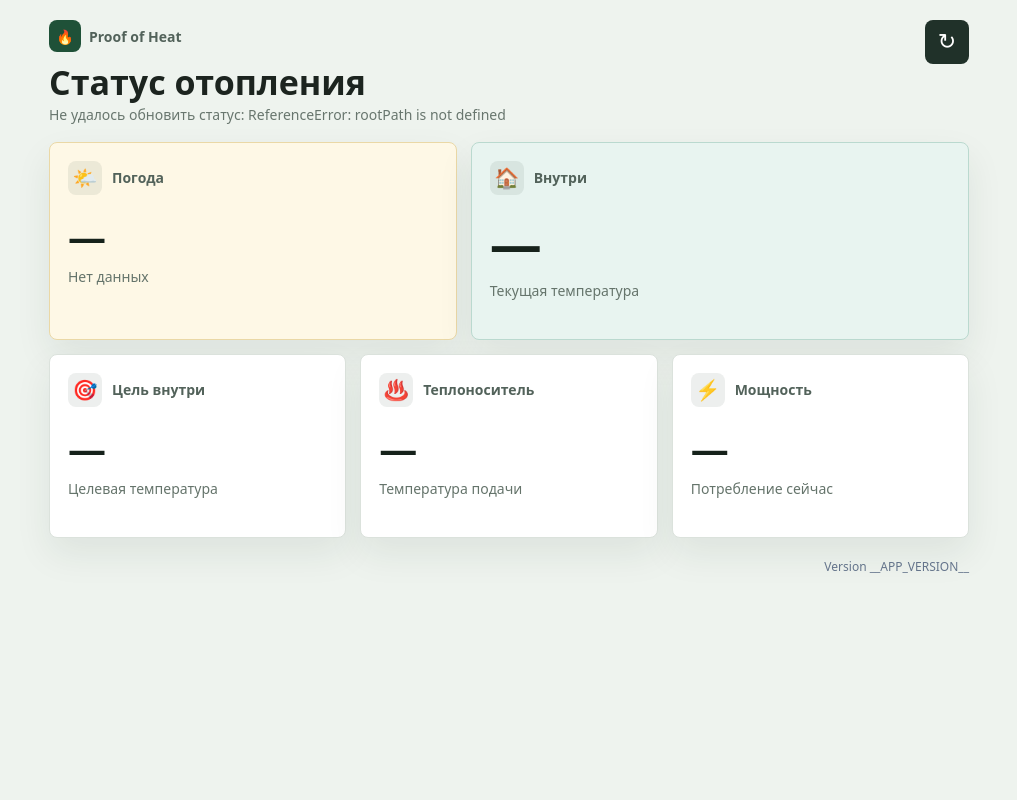
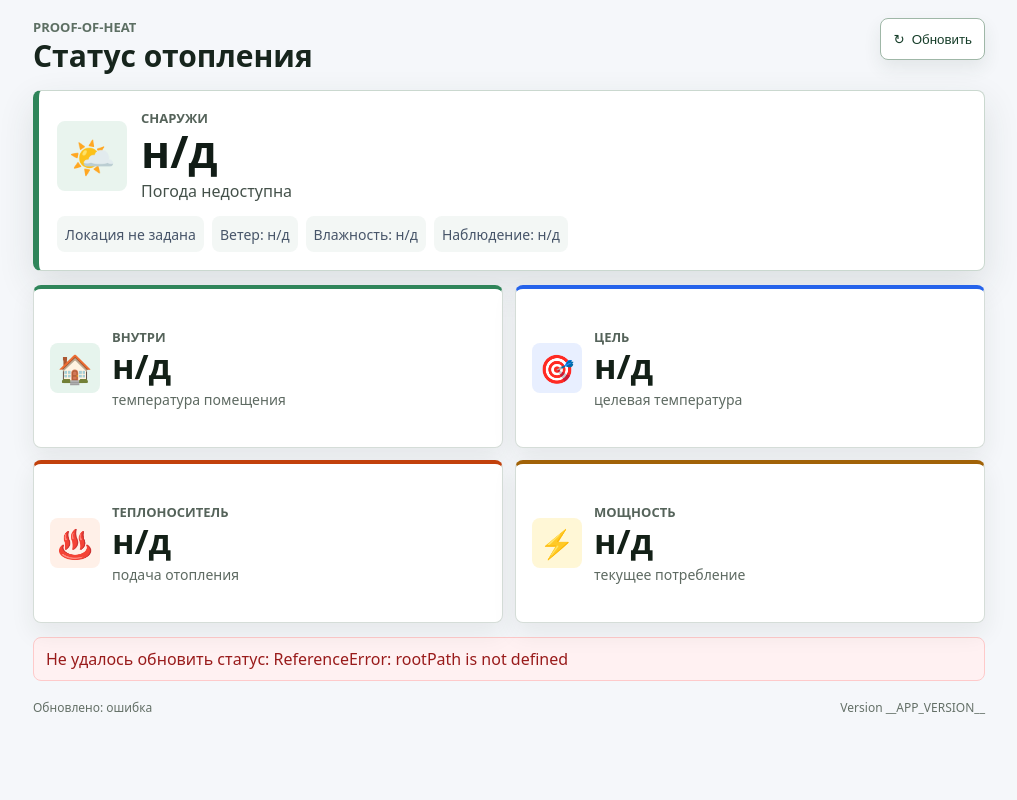
Before and after one commit to iaon/proof-of-heat, a Python web app: template proof_of_heat/templates/status_page.html in a window 1280 px wide. Shown: the whole page, without its empty margins (131-1148 px from the left). Run offline with Jinja, Linux system fonts and the light colour scheme; the template is opened without the code that fills it, so the values that code supplies are empty.

Commit message:
status page (resulting)

```diff
--- a/proof_of_heat/static/css/status_page.css
+++ b/proof_of_heat/static/css/status_page.css
@@ -1,197 +1,295 @@
 .status-body {
     margin: 0;
     min-height: 100vh;
-    color: #1c241f;
-    background: #eef3ee;
+    color: #18221d;
+    background: #f5f7fa;
 }
 
-.status-shell {
-    width: min(960px, 100%);
+.status-page {
     box-sizing: border-box;
+    width: min(100%, 980px);
     margin: 0 auto;
-    padding: 20px;
+    padding: 18px 14px 26px;
 }
 
 .status-header {
     display: flex;
     align-items: flex-start;
     justify-content: space-between;
-    gap: 16px;
+    gap: 14px;
     margin-bottom: 18px;
 }
 
-.brand-row {
-    display: inline-flex;
-    align-items: center;
-    gap: 8px;
-    color: #52625a;
-    font-size: 14px;
+.status-kicker {
+    margin: 0 0 4px;
+    color: #5d6f63;
+    font-size: 13px;
     font-weight: 700;
-}
-
-.brand-icon {
-    display: inline-grid;
-    place-items: center;
-    width: 32px;
-    height: 32px;
-    border-radius: 8px;
-    background: #1f5138;
+    letter-spacing: 0;
+    text-transform: uppercase;
 }
 
 .status-header h1 {
-    margin: 12px 0 4px;
-    font-size: 34px;
+    margin: 0;
+    color: #17251d;
+    font-size: 30px;
     line-height: 1.08;
     letter-spacing: 0;
 }
 
-.status-updated {
+.status-refresh {
+    display: inline-flex;
+    align-items: center;
+    gap: 7px;
+    flex: 0 0 auto;
+    min-height: 42px;
+    padding: 9px 12px;
+    border: 1px solid #9fb7a7;
+    border-radius: 8px;
+    color: #163d29;
+    background: #ffffff;
+    box-shadow: 0 8px 18px rgba(48, 70, 55, 0.09);
+}
+
+.status-refresh:disabled,
+.status-refresh.is-loading {
+    cursor: wait;
+    opacity: 0.72;
+}
+
+.weather-panel {
+    display: grid;
+    grid-template-columns: auto 1fr;
+    gap: 14px;
+    align-items: center;
+    margin-bottom: 14px;
+    padding: 18px;
+    border: 1px solid #cad8cf;
+    border-left: 6px solid #2f855a;
+    border-radius: 8px;
+    background: #ffffff;
+    box-shadow: 0 14px 36px rgba(38, 61, 46, 0.12);
+}
+
+.weather-icon {
+    display: grid;
+    place-items: center;
+    width: 70px;
+    height: 70px;
+    border-radius: 8px;
+    background: #e9f4ee;
+    font-size: 38px;
+}
+
+.weather-main {
+    min-width: 0;
+}
+
+.panel-label,
+.card-label {
     margin: 0;
-    color: #68766e;
+    color: #55635a;
+    font-size: 13px;
+    font-weight: 700;
+    letter-spacing: 0;
+    text-transform: uppercase;
+}
+
+.weather-value {
+    margin-top: 2px;
+    color: #111c16;
+    font-size: 44px;
+    font-weight: 780;
+    line-height: 1;
+    letter-spacing: 0;
+}
+
+.weather-summary {
+    margin: 7px 0 0;
+    color: #44514a;
+    font-size: 16px;
+}
+
+.weather-extra {
+    grid-column: 1 / -1;
+    display: flex;
+    flex-wrap: wrap;
+    gap: 8px;
+    color: #475569;
     font-size: 14px;
 }
 
-.refresh-button {
-    display: inline-grid;
-    place-items: center;
-    flex: 0 0 auto;
-    width: 44px;
-    height: 44px;
-    padding: 0;
+.weather-extra span {
+    display: inline-flex;
+    min-height: 28px;
+    align-items: center;
+    padding: 4px 8px;
     border-radius: 8px;
-    background: #203129;
-    color: #ffffff;
-    font-size: 22px;
-    line-height: 1;
-}
-
-.refresh-button.is-loading {
-    opacity: 0.72;
+    background: #f3f7f5;
+    overflow-wrap: anywhere;
 }
 
 .status-grid {
     display: grid;
-    gap: 14px;
+    grid-template-columns: repeat(2, minmax(0, 1fr));
+    gap: 12px;
 }
 
-.status-grid-main {
-    grid-template-columns: minmax(0, 0.9fr) minmax(0, 1.1fr);
-    margin-bottom: 14px;
+.status-card {
+    display: grid;
+    grid-template-columns: auto 1fr;
+    gap: 12px;
+    min-height: 126px;
+    align-items: center;
+    padding: 16px;
+    border: 1px solid #d5ddd8;
+    border-radius: 8px;
+    background: #ffffff;
+    box-shadow: 0 10px 24px rgba(39, 51, 44, 0.08);
 }
 
-.status-grid-secondary {
-    grid-template-columns: repeat(3, minmax(0, 1fr));
+.card-icon {
+    display: grid;
+    place-items: center;
+    width: 50px;
+    height: 50px;
+    border-radius: 8px;
+    font-size: 28px;
 }
 
-.status-tile {
-    min-height: 170px;
-    box-sizing: border-box;
-    padding: 18px;
-    border: 1px solid #dbe2dc;
-    border-radius: 8px;
-    background: #ffffff;
-    box-shadow: 0 16px 36px rgba(31, 49, 41, 0.08);
-}
-
-.status-tile-weather {
-    background: #fef8e6;
-    border-color: #ead8a6;
-}
-
-.status-tile-indoor {
-    background: #e8f4f0;
-    border-color: #bad9cf;
-}
-
-.tile-head {
-    display: flex;
-    align-items: center;
-    gap: 10px;
-    min-height: 34px;
-}
-
-.tile-icon {
-    display: inline-grid;
-    place-items: center;
-    width: 34px;
-    height: 34px;
-    border-radius: 8px;
-    background: rgba(32, 49, 41, 0.08);
-    font-size: 20px;
-}
-
-.tile-label {
-    color: #52625a;
-    font-size: 14px;
-    font-weight: 800;
-}
-
-.tile-value {
-    margin-top: 22px;
-    color: #16221b;
-    font-size: 38px;
-    font-weight: 850;
-    line-height: 1;
+.card-value {
+    margin-top: 3px;
+    color: #132017;
+    font-size: 34px;
+    font-weight: 760;
+    line-height: 1.05;
     letter-spacing: 0;
-    white-space: nowrap;
-}
-
-.tile-value-large {
-    font-size: 52px;
-}
-
-.tile-meta {
-    min-height: 40px;
-    margin-top: 12px;
-    color: #65746b;
-    font-size: 14px;
-    line-height: 1.45;
     overflow-wrap: anywhere;
 }
 
-.status-footer {
-    width: min(960px, 100%);
-    box-sizing: border-box;
-    margin: 0 auto;
-    padding: 0 20px 20px;
+.card-note {
+    margin: 7px 0 0;
+    color: #5e6a62;
+    font-size: 14px;
+    line-height: 1.25;
+    overflow-wrap: anywhere;
 }
 
-@media (max-width: 760px) {
-    .status-shell {
-        padding: 16px;
+.accent-room {
+    border-top: 4px solid #2f855a;
+}
+
+.accent-room .card-icon {
+    background: #e6f4ed;
+}
+
+.accent-target {
+    border-top: 4px solid #2563eb;
+}
+
+.accent-target .card-icon {
+    background: #e8efff;
+}
+
+.accent-supply {
+    border-top: 4px solid #c2410c;
+}
+
+.accent-supply .card-icon {
+    background: #fff0e8;
+}
+
+.accent-power {
+    border-top: 4px solid #a16207;
+}
+
+.accent-power .card-icon {
+    background: #fff7d6;
+}
+
+.status-error {
+    margin: 14px 0 0;
+    padding: 10px 12px;
+    border: 1px solid #fecaca;
+    border-radius: 8px;
+    color: #991b1b;
+    background: #fff1f2;
+}
+
+.status-error[hidden] {
+    display: none;
+}
+
+.status-footer {
+    display: flex;
+    justify-content: space-between;
+    gap: 12px;
+    margin-top: 18px;
+    color: #647067;
+    font-size: 12px;
+}
+
+@media (max-width: 720px) {
+    .status-page {
+        padding: 14px 10px 22px;
+    }
+
+    .status-header {
+        align-items: stretch;
+        flex-direction: column;
     }
 
     .status-header h1 {
-        font-size: 30px;
+        font-size: 27px;
     }
 
-    .status-grid-main,
-    .status-grid-secondary {
+    .status-refresh {
+        justify-content: center;
+        width: 100%;
+    }
+
+    .weather-panel {
+        padding: 14px;
+    }
+
+    .weather-icon {
+        width: 58px;
+        height: 58px;
+        font-size: 32px;
+    }
+
+    .weather-value {
+        font-size: 38px;
+    }
+
+    .status-grid {
         grid-template-columns: 1fr;
     }
 
-    .status-tile {
-        min-height: 148px;
-        padding: 16px;
+    .status-card {
+        min-height: 112px;
     }
 
-    .tile-value,
-    .tile-value-large {
-        font-size: 42px;
+    .card-value {
+        font-size: 31px;
     }
 }
 
 @media (max-width: 380px) {
-    .status-header {
-        gap: 10px;
+    .weather-panel {
+        grid-template-columns: 1fr;
     }
 
-    .status-header h1 {
-        font-size: 26px;
+    .weather-icon {
+        width: 52px;
+        height: 52px;
     }
 
-    .tile-value,
-    .tile-value-large {
+    .weather-value {
         font-size: 34px;
     }
+
+    .card-value {
+        font-size: 28px;
+    }
 }
--- a/proof_of_heat/static/js/status_page.js
+++ b/proof_of_heat/static/js/status_page.js
@@ -1,20 +1,38 @@
 const apiUrl = (path) => `${rootPath}${path}`;
 const refreshMs = 15000;
 
-const els = {
-    refresh: document.getElementById("status-refresh"),
-    updated: document.getElementById("status-updated"),
-    weatherIcon: document.getElementById("weather-icon"),
-    weatherValue: document.getElementById("weather-value"),
-    weatherMeta: document.getElementById("weather-meta"),
-    indoorValue: document.getElementById("indoor-value"),
-    indoorMeta: document.getElementById("indoor-meta"),
-    targetValue: document.getElementById("target-value"),
-    targetMeta: document.getElementById("target-meta"),
-    supplyValue: document.getElementById("supply-value"),
-    supplyMeta: document.getElementById("supply-meta"),
-    powerValue: document.getElementById("power-value"),
-    powerMeta: document.getElementById("power-meta"),
+const refreshButton = document.getElementById("status-refresh");
+const errorEl = document.getElementById("status-error");
+
+const weatherCodes = {
+    0: ["☀️", "Ясно"],
+    1: ["🌤️", "Преимущественно ясно"],
+    2: ["⛅", "Переменная облачность"],
+    3: ["☁️", "Пасмурно"],
+    45: ["🌫️", "Туман"],
+    48: ["🌫️", "Изморозь"],
+    51: ["🌦️", "Слабая морось"],
+    53: ["🌦️", "Морось"],
+    55: ["🌧️", "Сильная морось"],
+    56: ["🌧️", "Ледяная морось"],
+    57: ["🌧️", "Сильная ледяная морось"],
+    61: ["🌧️", "Небольшой дождь"],
+    63: ["🌧️", "Дождь"],
+    65: ["🌧️", "Сильный дождь"],
+    66: ["🌧️", "Ледяной дождь"],
+    67: ["🌧️", "Сильный ледяной дождь"],
+    71: ["🌨️", "Небольшой снег"],
+    73: ["🌨️", "Снег"],
+    75: ["❄️", "Сильный снег"],
+    77: ["❄️", "Снежные зерна"],
+    80: ["🌦️", "Кратковременный дождь"],
+    81: ["🌧️", "Ливень"],
+    82: ["⛈️", "Сильный ливень"],
+    85: ["🌨️", "Снегопад"],
+    86: ["❄️", "Сильный снегопад"],
+    95: ["⛈️", "Гроза"],
+    96: ["⛈️", "Гроза с градом"],
+    99: ["⛈️", "Сильная гроза с градом"],
 };
 
 const numberFormatter = new Intl.NumberFormat("ru-RU", {
@@ -25,29 +43,52 @@ const wattsFormatter = new Intl.NumberFormat("ru-RU", {
     maximumFractionDigits: 0,
 });
 
-function isNumber(value) {
-    return typeof value === "number" && Number.isFinite(value);
+function setText(id, value) {
+    const element = document.getElementById(id);
+    if (element) {
+        element.textContent = value;
+    }
+}
+
+function asNumber(value) {
+    if (value === null || value === undefined || value === "") {
+        return null;
+    }
+    const number = Number(value);
+    return Number.isFinite(number) ? number : null;
+}
+
+function formatNumber(value, maximumFractionDigits = 1) {
+    const number = asNumber(value);
+    if (number === null) {
+        return "н/д";
+    }
+    return new Intl.NumberFormat("ru-RU", {
+        maximumFractionDigits,
+    }).format(number);
 }
 
 function formatTemp(value) {
-    return isNumber(value) ? `${numberFormatter.format(value)} °C` : "—";
+    const number = asNumber(value);
+    return number === null ? "н/д" : `${numberFormatter.format(number)} °C`;
 }
 
 function formatPower(value) {
-    if (!isNumber(value)) {
-        return "—";
+    const watts = asNumber(value);
+    if (watts === null) {
+        return ["н/д", "текущее потребление"];
     }
-    if (Math.abs(value) >= 1000) {
-        return `${numberFormatter.format(value / 1000)} кВт`;
+    if (Math.abs(watts) >= 1000) {
+        return [`${formatNumber(watts / 1000, 2)} кВт`, `${wattsFormatter.format(watts)} Вт`];
     }
-    return `${wattsFormatter.format(value)} Вт`;
+    return [`${wattsFormatter.format(watts)} Вт`, "текущее потребление"];
 }
 
 function formatDateTime(value) {
     if (!value) {
         return null;
     }
-    const date = typeof value === "number" ? new Date(value) : new Date(value);
+    const date = new Date(value);
     if (Number.isNaN(date.getTime())) {
         return null;
     }
@@ -69,29 +110,18 @@ function providerLabel(provider) {
     return provider || "погода";
 }
 
-function weatherIcon(code) {
-    if (!isNumber(code)) {
-        return "🌤️";
+function describeWeather(weather) {
+    if (!weather) {
+        return ["🌤️", "Погода недоступна"];
     }
-    if (code === 0) {
-        return "☀️";
+    const code = asNumber(weather.weather_code);
+    if (code !== null && weatherCodes[code]) {
+        return weatherCodes[code];
     }
-    if (code >= 1 && code <= 3) {
-        return "⛅";
+    if (asNumber(weather.temperature_c) !== null) {
+        return ["🌡️", "Текущие условия"];
     }
-    if (code === 45 || code === 48) {
-        return "🌫️";
-    }
-    if ((code >= 51 && code <= 67) || (code >= 80 && code <= 82)) {
-        return "🌧️";
-    }
-    if (code >= 71 && code <= 77) {
-        return "🌨️";
-    }
-    if (code >= 95) {
-        return "⛈️";
-    }
-    return "🌤️";
+    return ["🌤️", "Погода недоступна"];
 }
 
 function sourceText(source) {
@@ -105,75 +135,65 @@ function powerSourceText(sources) {
     return "Источник не выбран";
 }
 
-function weatherMetaText(weather) {
-    if (!weather) {
-        return "Нет данных";
-    }
-    if (weather.error) {
-        return `Ошибка: ${weather.error}`;
-    }
-    const parts = [];
-    if (weather.location_name) {
-        parts.push(weather.location_name);
-    }
-    if (isNumber(weather.humidity_percent)) {
-        parts.push(`влажность ${wattsFormatter.format(weather.humidity_percent)}%`);
-    }
-    if (isNumber(weather.wind_speed)) {
-        parts.push(`ветер ${numberFormatter.format(weather.wind_speed)} м/с`);
-    }
-    const observedAt = formatDateTime(weather.observed_at || weather.polled_at);
-    if (observedAt) {
-        parts.push(observedAt);
-    }
-    if (parts.length === 0) {
-        return providerLabel(weather.provider);
-    }
-    return `${providerLabel(weather.provider)} · ${parts.join(" · ")}`;
+function renderWeather(weather) {
+    const [icon, summary] = describeWeather(weather);
+    setText("weather-icon", icon);
+    setText("weather-temp", weather ? formatTemp(weather.temperature_c) : "н/д");
+    setText("weather-summary", weather?.error ? `Ошибка: ${weather.error}` : summary);
+
+    const location = weather?.location_name || "Локация не задана";
+    setText("weather-location", `${location} · ${providerLabel(weather?.provider)}`);
+
+    const windSpeed = asNumber(weather?.wind_speed);
+    setText("weather-wind", windSpeed === null ? "Ветер: н/д" : `Ветер: ${numberFormatter.format(windSpeed)} м/с`);
+
+    const humidity = asNumber(weather?.humidity_percent);
+    setText("weather-humidity", humidity === null ? "Влажность: н/д" : `Влажность: ${wattsFormatter.format(humidity)}%`);
+
+    const observedAt = formatDateTime(weather?.observed_at || weather?.polled_at);
+    setText("weather-observed", observedAt ? `Наблюдение: ${observedAt}` : "Наблюдение: н/д");
 }
 
-function updateStatus(data) {
-    const weather = data.weather || {};
-    els.weatherIcon.textContent = weatherIcon(weather.weather_code);
-    els.weatherValue.textContent = formatTemp(weather.temperature_c);
-    els.weatherMeta.textContent = weatherMetaText(weather);
+function renderStatus(data) {
+    renderWeather(data.weather || {});
 
-    els.indoorValue.textContent = formatTemp(data.indoor_temperature_c);
-    els.indoorMeta.textContent = sourceText(data.sources?.indoor_temperature);
+    setText("indoor-temp", formatTemp(data.indoor_temperature_c));
+    setText("indoor-note", sourceText(data.sources?.indoor_temperature));
 
-    els.targetValue.textContent = formatTemp(data.target_temperature_c);
-    els.targetMeta.textContent = data.mode_label ? `Режим: ${data.mode_label}` : "Целевая температура";
+    setText("target-temp", formatTemp(data.target_temperature_c));
+    setText("target-note", data.mode_label ? `Режим: ${data.mode_label}` : "целевая температура");
 
-    els.supplyValue.textContent = formatTemp(data.supply_temperature_c);
-    els.supplyMeta.textContent = sourceText(data.sources?.supply_temperature);
+    setText("supply-temp", formatTemp(data.supply_temperature_c));
+    setText("supply-note", sourceText(data.sources?.supply_temperature));
 
-    els.powerValue.textContent = formatPower(data.power_w);
-    els.powerMeta.textContent = isNumber(data.power_w)
-        ? `${wattsFormatter.format(data.power_w)} Вт · ${powerSourceText(data.sources?.power)}`
-        : powerSourceText(data.sources?.power);
+    const [powerValue, powerNote] = formatPower(data.power_w);
+    setText("power", powerValue);
+    setText("power-note", asNumber(data.power_w) === null ? powerSourceText(data.sources?.power) : `${powerNote} · ${powerSourceText(data.sources?.power)}`);
 
     const updatedAt = formatDateTime(data.updated_at_ms);
-    els.updated.textContent = updatedAt ? `Обновлено ${updatedAt}` : "Нет свежей телеметрии";
+    setText("status-updated", updatedAt ? `Обновлено ${updatedAt}` : "Нет свежей телеметрии");
 }
 
 async function loadStatus() {
-    els.refresh.classList.add("is-loading");
-    els.refresh.disabled = true;
+    refreshButton.classList.add("is-loading");
+    refreshButton.disabled = true;
+    errorEl.hidden = true;
     try {
         const response = await fetch(apiUrl("/api/status-summary"));
         if (!response.ok) {
             throw new Error(`HTTP ${response.status}`);
         }
-        const data = await response.json();
-        updateStatus(data);
+        renderStatus(await response.json());
     } catch (err) {
-        els.updated.textContent = `Не удалось обновить статус: ${err}`;
+        errorEl.textContent = `Не удалось обновить статус: ${err}`;
+        errorEl.hidden = false;
+        setText("status-updated", "Обновлено: ошибка");
     } finally {
-        els.refresh.classList.remove("is-loading");
-        els.refresh.disabled = false;
+        refreshButton.classList.remove("is-loading");
+        refreshButton.disabled = false;
     }
 }
 
-els.refresh.addEventListener("click", loadStatus);
+refreshButton.addEventListener("click", loadStatus);
 loadStatus();
 setInterval(loadStatus, refreshMs);
--- a/proof_of_heat/templates/status_page.html
+++ b/proof_of_heat/templates/status_page.html
@@ -8,73 +8,81 @@
     <link rel="stylesheet" href="__ROOT_PATH__/static/css/status_page.css?v=__STATIC_VERSION__" />
 </head>
 <body class="status-body">
-    <main class="status-shell" aria-live="polite">
+    <main class="status-page" aria-live="polite">
         <header class="status-header">
             <div>
-                <div class="brand-row">
-                    <span class="brand-icon" aria-hidden="true">🔥</span>
-                    <span>Proof of Heat</span>
-                </div>
+                <p class="status-kicker">proof-of-heat</p>
                 <h1>Статус отопления</h1>
-                <p id="status-updated" class="status-updated">Обновление...</p>
             </div>
-            <button id="status-refresh" class="refresh-button" type="button" title="Обновить" aria-label="Обновить">↻</button>
+            <button id="status-refresh" class="status-refresh" type="button" title="Обновить" aria-label="Обновить">
+                <span aria-hidden="true">↻</span>
+                <span>Обновить</span>
+            </button>
         </header>
 
-        <section class="status-grid status-grid-main" aria-label="Главные показатели">
-            <article class="status-tile status-tile-weather">
-                <div class="tile-head">
-                    <span id="weather-icon" class="tile-icon" aria-hidden="true">🌤️</span>
-                    <span class="tile-label">Погода</span>
+        <section class="weather-panel" aria-label="Текущая погода">
+            <div id="weather-icon" class="weather-icon" aria-hidden="true">🌤️</div>
+            <div class="weather-main">
+                <p class="panel-label">Снаружи</p>
+                <div id="weather-temp" class="weather-value">н/д</div>
+                <p id="weather-summary" class="weather-summary">Погода недоступна</p>
+            </div>
+            <div class="weather-extra">
+                <span id="weather-location">Локация не задана</span>
+                <span id="weather-wind">Ветер: н/д</span>
+                <span id="weather-humidity">Влажность: н/д</span>
+                <span id="weather-observed">Наблюдение: н/д</span>
+            </div>
+        </section>
+
+        <section class="status-grid" aria-label="Показатели отопления">
+            <article class="status-card accent-room">
+                <div class="card-icon" aria-hidden="true">🏠</div>
+                <div>
+                    <p class="card-label">Внутри</p>
+                    <div id="indoor-temp" class="card-value">н/д</div>
+                    <p id="indoor-note" class="card-note">температура помещения</p>
                 </div>
-                <div id="weather-value" class="tile-value">—</div>
-                <div id="weather-meta" class="tile-meta">Нет данных</div>
             </article>
 
-            <article class="status-tile status-tile-indoor">
-                <div class="tile-head">
-                    <span id="indoor-icon" class="tile-icon" aria-hidden="true">🏠</span>
-                    <span class="tile-label">Внутри</span>
+            <article class="status-card accent-target">
+                <div class="card-icon" aria-hidden="true">🎯</div>
+                <div>
+                    <p class="card-label">Цель</p>
+                    <div id="target-temp" class="card-value">н/д</div>
+                    <p id="target-note" class="card-note">целевая температура</p>
                 </div>
-                <div id="indoor-value" class="tile-value tile-value-large">—</div>
-                <div id="indoor-meta" class="tile-meta">Текущая температура</div>
+            </article>
+
+            <article class="status-card accent-supply">
+                <div class="card-icon" aria-hidden="true">♨️</div>
+                <div>
+                    <p class="card-label">Теплоноситель</p>
+                    <div id="supply-temp" class="card-value">н/д</div>
+                    <p id="supply-note" class="card-note">подача отопления</p>
+                </div>
+            </article>
+
+            <article class="status-card accent-power">
+                <div class="card-icon" aria-hidden="true">⚡</div>
+                <div>
+                    <p class="card-label">Мощность</p>
+                    <div id="power" class="card-value">н/д</div>
+                    <p id="power-note" class="card-note">текущее потребление</p>
+                </div>
             </article>
         </section>
 
-        <section class="status-grid status-grid-secondary" aria-label="Параметры отопления">
-            <article class="status-tile">
-                <div class="tile-head">
-                    <span id="target-icon" class="tile-icon" aria-hidden="true">🎯</span>
-                    <span class="tile-label">Цель внутри</span>
-                </div>
-                <div id="target-value" class="tile-value">—</div>
-                <div id="target-meta" class="tile-meta">Целевая температура</div>
-            </article>
-
-            <article class="status-tile">
-                <div class="tile-head">
-                    <span id="supply-icon" class="tile-icon" aria-hidden="true">♨️</span>
-                    <span class="tile-label">Теплоноситель</span>
-                </div>
-                <div id="supply-value" class="tile-value">—</div>
-                <div id="supply-meta" class="tile-meta">Температура подачи</div>
-            </article>
-
-            <article class="status-tile">
-                <div class="tile-head">
-                    <span id="power-icon" class="tile-icon" aria-hidden="true">⚡</span>
-                    <span class="tile-label">Мощность</span>
-                </div>
-                <div id="power-value" class="tile-value">—</div>
-                <div id="power-meta" class="tile-meta">Потребление сейчас</div>
-            </article>
-        </section>
+        <p id="status-error" class="status-error" hidden></p>
+        <footer class="status-footer">
+            <span id="status-updated">Обновление...</span>
+            <span>Version __APP_VERSION__</span>
+        </footer>
     </main>
 
     <script>
         const rootPath = __ROOT_PATH_JSON__;
     </script>
-    <footer class="page-footer status-footer muted">Version __APP_VERSION__</footer>
     <script src="__ROOT_PATH__/static/js/status_page.js?v=__STATIC_VERSION__"></script>
 </body>
 </html>
```
Also changed, not shown: tests/test_app.py (+4 -1 lines).
